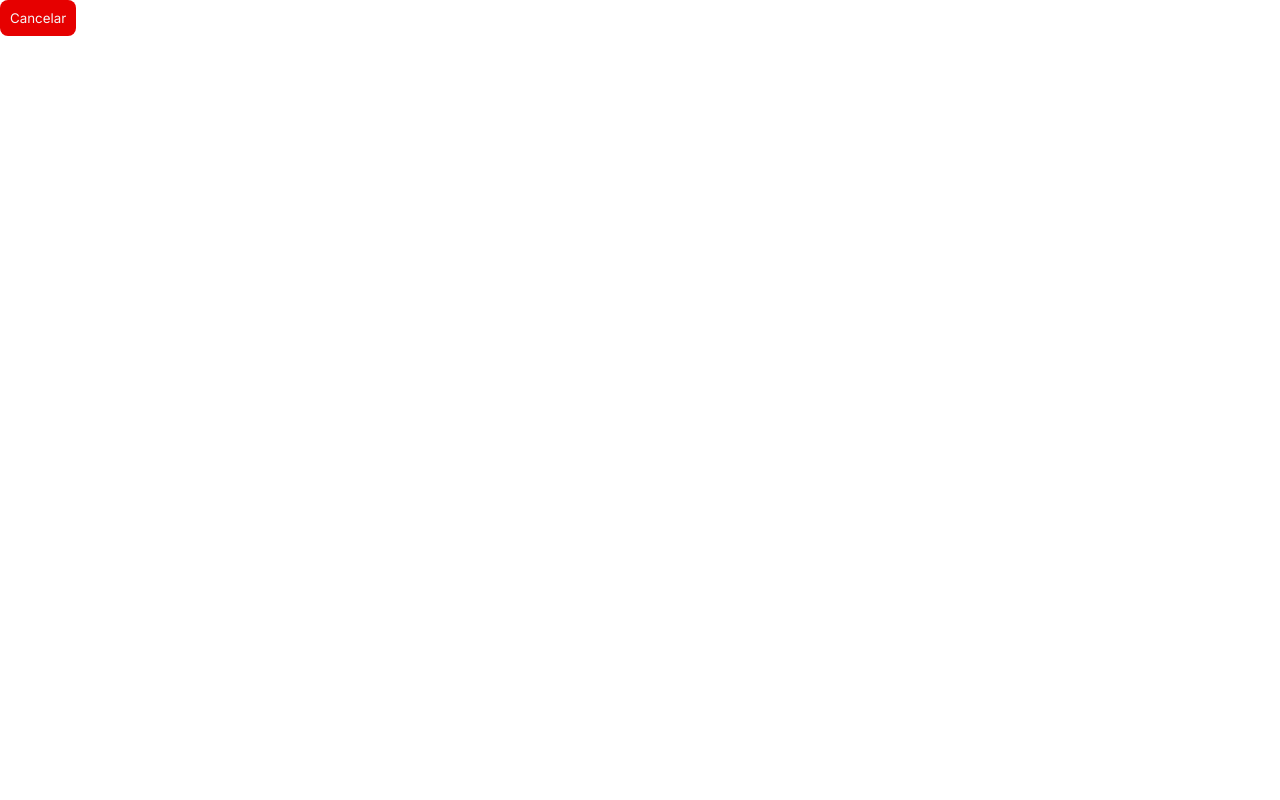
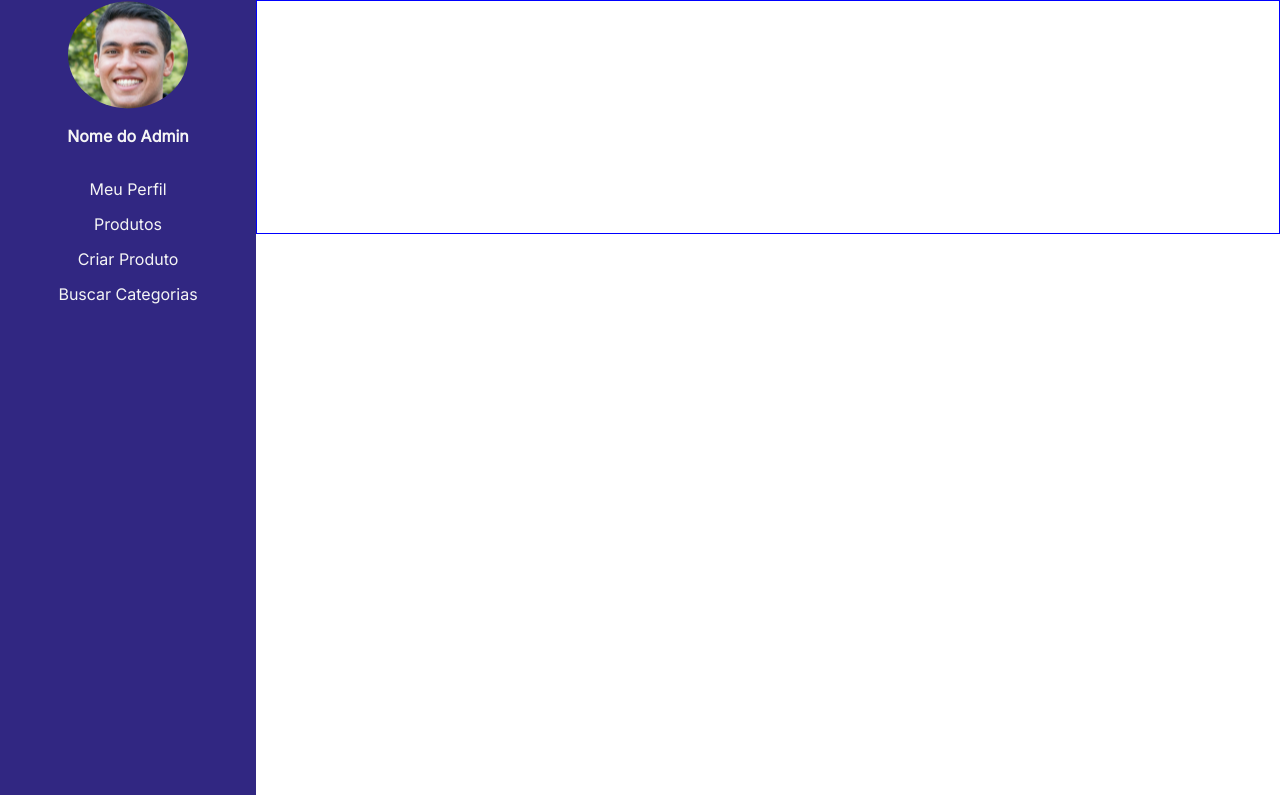
Before and after one commit to luccaseabracruz/easy_inventory, a React (Vite) app: page /dashboard in a window 1280 px wide. Built offline with nearby package versions, Linux system fonts and the light colour scheme.

Commit message:
Page DashBoard Finalizado

```diff
--- a/src/App.tsx
+++ b/src/App.tsx
@@ -1,5 +1,5 @@
 import { useState } from 'react';
-
+import { Router } from './routes';
 
 
 
@@ -8,7 +8,7 @@ function App() {
 
   return (
     <>
-      <button className='buttonRed'>Cancelar</button>
+     <Router/>
     </>
   )
 }
--- /dev/null
+++ b/src/Pages/DashBoard/DashBoard.tsx
@@ -0,0 +1,32 @@
+import { MenuNavigation, DivPai, RenderPage } from './style';
+import Retrato from '../../assets/retrato.svg';
+import {Outlet,Link,useNavigate} from 'react-router-dom';
+
+export const DashBoard = () => {
+    const navigate = useNavigate();
+
+return (
+    <DivPai>
+
+          <MenuNavigation>
+            <div className='image'>
+                <img src={Retrato}/>
+                <h1>Nome do Admin</h1>
+            </div>
+            <ul>
+                <li onClick={()=>navigate('/dashboard/myprofile')}> Meu Perfil</li>
+                <li onClick={()=>navigate('/dashboard/products')}>Produtos</li>
+                <li onClick={()=>navigate('/dashboard/products')}>Criar Produto</li>
+                <li onClick={()=>navigate('/dashboard/category')}>Buscar Categorias</li>
+            </ul>
+        </MenuNavigation>
+
+
+        <RenderPage>
+
+            <Outlet/>
+        </RenderPage>
+
+    </DivPai>
+)
+}
--- /dev/null
+++ b/src/Pages/DashBoard/style.ts
@@ -0,0 +1,90 @@
+import styled from 'styled-components';
+
+
+export const DivPai = styled.div`
+
+    max-width: 100%;
+    height: 100vh;
+    display: flex;
+    flex-direction: column;
+    gap: 50px;
+    justify-content: center;
+    align-items: center;
+
+    @media(min-width: 690px){
+        display: flex;
+        flex-direction: row;
+        align-items: flex-start;
+        gap: 0px;
+    }
+`
+
+
+export const MenuNavigation = styled.div`
+
+    width: 100%;
+    max-width: 100%;
+    background-color: var(--color-primary);
+    display: flex;
+    align-items: center;
+    justify-content: center;
+    padding-top: 0px;
+    flex-direction: column;
+    color: var(--color-grey0);
+    margin-top: -5px;
+
+
+    .image{
+        width: 150px;
+        display: flex;
+        flex-direction: column;
+        color: var(--color-grey0);
+        font-size: 8px;
+        align-items: center;
+        justify-content: center;
+
+        img{
+            width: 120px;
+            height: 120px;
+            border-radius: 50px;
+        }
+    }
+
+    ul{
+        list-style: none;
+        line-height: 35px;
+        display: flex;
+        flex-direction: column;
+        justify-content: center;
+        align-items: center;
+        width: 150px;
+        padding-left: 0px;
+    }
+    li{
+        cursor: pointer;
+    }
+
+    @media(min-width: 690px){
+        max-width: 25%;
+        height: 100vh;
+        display: flex;
+        flex-direction: column;
+        justify-content: flex-start;
+    }
+    @media(min-width: 1000px){
+        max-width: 20%;
+        height: 100vh;
+        display: flex;
+        flex-direction: column;
+        justify-content: flex-start;
+    }
+
+`;
+
+export const RenderPage = styled.div`
+
+    width: 90%;
+    height: 200px;
+    border: 1px solid blue;
+    padding: 16px;
+`;
--- /dev/null
+++ b/src/Pages/MyProfile/MyProfile.tsx
@@ -0,0 +1,9 @@
+
+export const MyProfile = ()=>{
+
+    return(
+        <>
+            <h1>Aqui e Meu Perfil</h1>
+        </>
+    )
+}
--- a/src/main.tsx
+++ b/src/main.tsx
@@ -2,10 +2,13 @@ import React from 'react'
 import ReactDOM from 'react-dom/client'
 import App from './App'
 import { GlobalStyle } from './styles/GlobalStyle'
+import { BrowserRouter } from 'react-router-dom';
 
 ReactDOM.createRoot(document.getElementById('root') as HTMLElement).render(
   <React.StrictMode>
-    <App />
-    <GlobalStyle/>
+    <BrowserRouter>
+      <App />
+      <GlobalStyle />
+    </BrowserRouter>
   </React.StrictMode>,
 )
--- /dev/null
+++ b/src/routes.tsx
@@ -0,0 +1,17 @@
+import {Route,Routes} from 'react-router-dom';
+import {DashBoard} from './Pages/DashBoard/DashBoard'
+import { MyProfile } from './Pages/MyProfile/MyProfile';
+
+
+export const Router = ()=>{
+
+    console.log("");
+    return(
+        <Routes>
+            <Route path='/dashboard' element={<DashBoard/>}>
+                <Route path='/dashboard/myprofile' element={<MyProfile/>}/>
+            </Route>
+        </Routes>
+
+    )
+}
```
Also changed, not shown: src/assets/retrato.svg (added).
